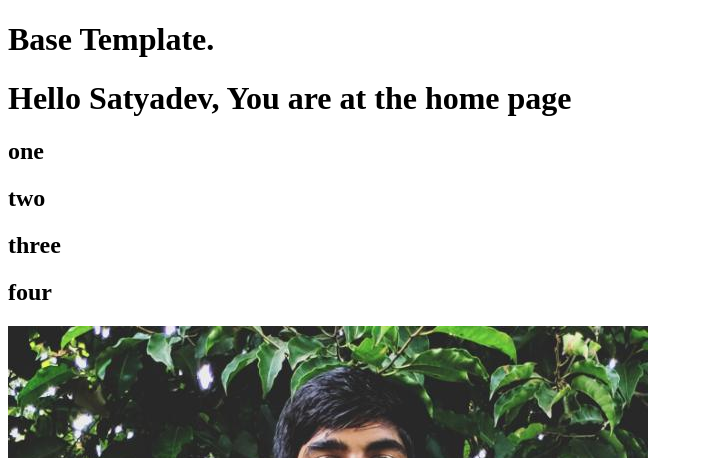
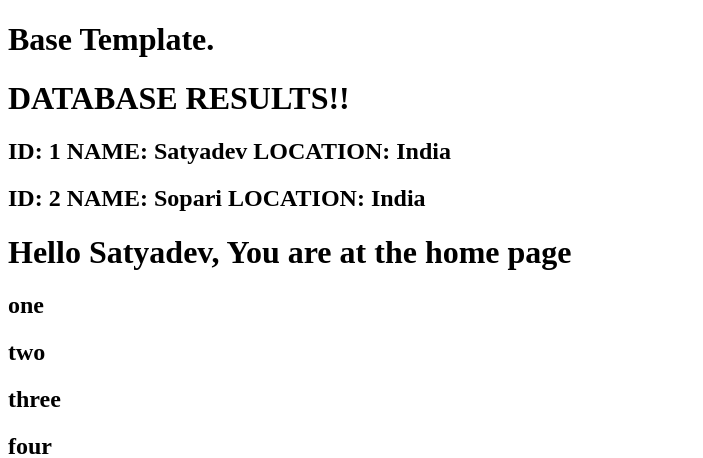
Before and after one commit to Satyadev-Patel/flask-basics, a Flask app: page /home in a window 1280 px wide. Shown: the top 458 px of the page, without its empty margins (0-703 px from the left). Run offline with Flask 2, Linux system fonts and the light colour scheme; data comes from the database, SQL or seed files in the repository; both versions use the stored data as it was after the commit.

Commit message:
app updated

```diff
--- a/app.py
+++ b/app.py
@@ -32,7 +32,10 @@ def index():
 @app.route('/home/<name>',methods = ['POST','GET'])
 def home(name):
     session['name'] = name
-    return render_template('home.html',name = name,display = False,mylist = ['one','two','three','four'])
+    db = get_db()
+    curs = db.execute('select id,name,location from users')
+    results = curs.fetchall()
+    return render_template('home.html',name = name,display = False,mylist = ['one','two','three','four'],results = results)
 
 
 @app.route('/render')
@@ -62,7 +65,11 @@ def theform():
         return render_template('form.html')
     else:
         name = request.form['name']
-       # loc = request.form['location']
+        loc = request.form['location']
+
+        db = get_db()
+        db.execute('insert into users (name,location) values (?,?)',[name,loc])
+        db.commit()
         return redirect(url_for('home',name = name))
 
 
@@ -82,7 +89,7 @@ def viewresults():
     db = get_db()
     curs = db.execute('select id,name,location from users')
     results = curs.fetchall()
-    return 'The id is {}, name is {}, location is {}'.format(results[0]['id'],results[0]['name'],results[0]['location'])
+    return 'The id is {}, name is {}, location is {}'.format(results[1]['id'],results[1]['name'],results[1]['location'])
 
 
 if __name__ == '__main__':
--- a/templates/home.html
+++ b/templates/home.html
@@ -1,6 +1,11 @@
 {% extends 'base.html' %}
 {% block title %} HOMEPAGE {% endblock %}
 {% block Content %}
+
+<h1>DATABASE RESULTS!!</h1>
+{% for i in results %}
+<h2>ID: {{i['id']}}  NAME: {{i['name']}}  LOCATION: {{i['location']}}</h2>
+{% endfor %}
 <h1>Hello {{name}}, You are at the home page</h1>
 
 {% if display %}
```
Also changed, not shown: data.db.
